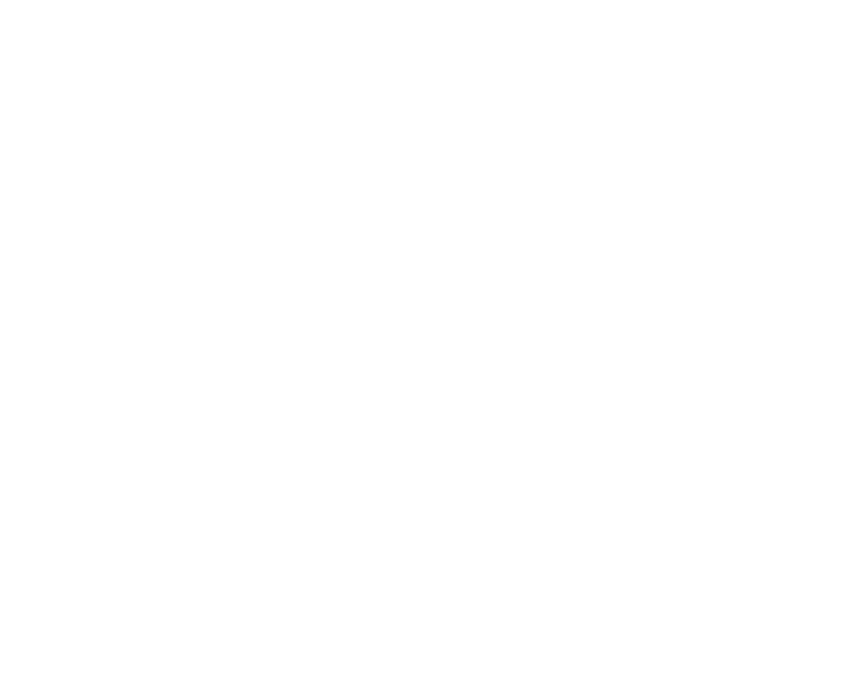
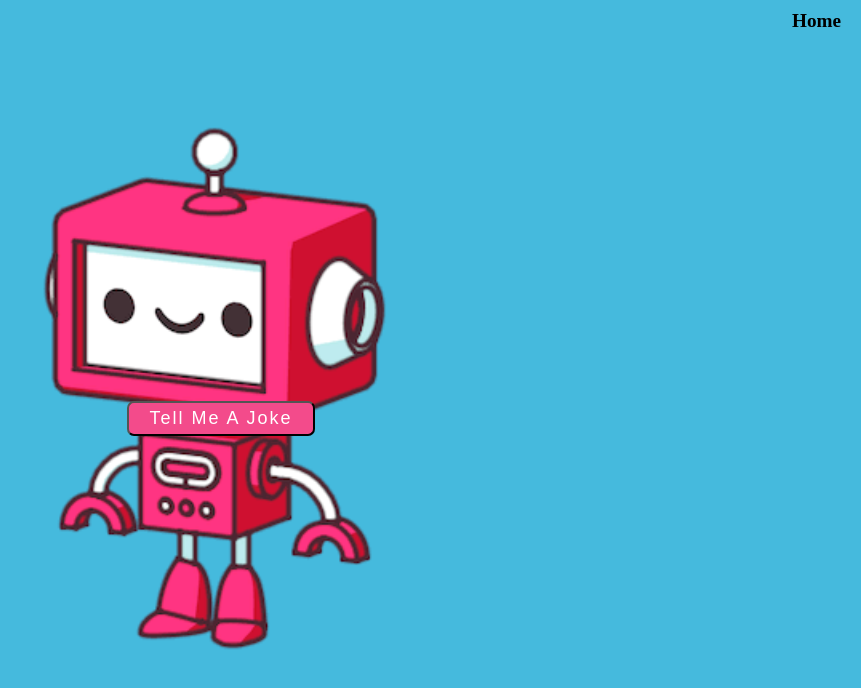
Before and after one commit to Narinder84/dream-projects, a React (Create React App) app: page /jokeTeller in a window 1280 px wide. Shown: the top 688 px of the page, without its empty margins (419-1280 px from the left). Built offline with nearby package versions, Linux system fonts and the light colour scheme.

Commit message:
adding project for joke teller

```diff
--- a/src/App.js
+++ b/src/App.js
@@ -4,6 +4,7 @@
 import QuoteGenerator from './components/quoteGenerator/quoteGenerator.component';
 import InfiScroll from './components/infiScroll/infi.scroll';
 import Picture from './components/pictureInPicture/pictureInPicture';
+import JockTeller from './components/jockTeller/jockTeller';
 
 import './App.css';
 
@@ -15,6 +16,7 @@
 				<Route exact path='/quote' component={QuoteGenerator} />
 				<Route exact path='/infiniteScroll' component={InfiScroll} />
 				<Route exact path='/picture' component={Picture} />
+				<Route exact path='/jokeTeller' component={JockTeller} />
 			</Switch>
 		</div>
 	);
--- /dev/null
+++ b/src/components/jockTeller/jockTeller.js
@@ -0,0 +1,90 @@
+/** @format */
+
+import React from 'react';
+import { getJock } from './jockTeller.utills';
+import './jockTeller.style.css';
+
+class JockTeller extends React.Component {
+	constructor(props) {
+		super(props);
+		this.state = {
+			voices: [],
+			joke: 'Hey HOW ARE YOU ! I can tel you a joke',
+		};
+
+		this.voiceList = React.createRef();
+		this.button = React.createRef();
+	}
+
+	componentDidMount() {
+		const getVoicesList = () => {
+			const voices = window.speechSynthesis.getVoices();
+			this.setState({ voices: voices });
+		};
+		getVoicesList();
+
+		if (speechSynthesis !== undefined) {
+			speechSynthesis.onvoiceschanged = getVoicesList;
+		}
+		console.log('mount======');
+		window.addEventListener('load', (event) => {
+			console.log('page is fully loaded');
+
+			this.handelLoad();
+		});
+	}
+	handelLoad = async () => {
+		let toSpeek = new SpeechSynthesisUtterance(this.state.joke);
+
+		// toSpeek.voice = this.state.voices[0];
+		let tts = window.speechSynthesis;
+		tts.speak(toSpeek);
+	};
+	handelClick = async () => {
+		const joke = await getJock();
+		console.log(joke);
+		this.setState(
+			() => ({ joke: joke }),
+			() => {
+				let toSpeek = new SpeechSynthesisUtterance(this.state.joke);
+
+				// toSpeek.voice = this.state.voices[0];
+				let tts = window.speechSynthesis;
+				tts.speak(toSpeek);
+			},
+		);
+	};
+	render() {
+		return (
+			<div className='container' onLoad={this.handelLoad}>
+				<div className='home-container'>
+					<a href='/'>Home</a>
+				</div>
+				<div className='robot' />
+				<div className='jock-page'>
+					<audio id='audio' controls hidden></audio>
+					{/* <span id='voice-list'>
+						<span id='voice-list'>Select Voice : </span>
+						<select ref={this.voiceList} id='to-select'>
+							{this.state.voices
+								? this.state.voices.map((voice, indx) => (
+										<option
+											key={indx}
+											data-lang={voice.lang}
+											data-name={voice.name}>
+											{voice.name}
+										</option>
+								  ))
+								: null}
+						</select>
+					</span> */}
+
+					<button ref={this.button} onClick={this.handelClick} id='button'>
+						Tell Me A Joke
+					</button>
+				</div>
+			</div>
+		);
+	}
+}
+export default JockTeller;
--- /dev/null
+++ b/src/components/jockTeller/jockTeller.style.css
@@ -0,0 +1,60 @@
+/** @format */
+@import url('https://fonts.googleapis.com/css2?family=Titillium+Web:wght@200&display=swap');
+.container {
+	font-family: Titillium + Web, sans-serif;
+	display: flex;
+	flex-direction: column;
+	height: 100vh;
+	box-sizing: border-box;
+	height: 100vh;
+	background: url('./robot.gif');
+	background-size: cover;
+	background-repeat: no-repeat;
+	background-position: left;
+}
+
+.jock-page {
+	box-sizing: border-box;
+
+	height: 100%;
+	display: flex;
+	flex-direction: column;
+	justify-content: center;
+	align-items: center;
+}
+
+.jock-page button {
+	letter-spacing: 2px;
+	font-weight: 500;
+	font-family: Titillium + Web, sans-serif;
+	cursor: pointer;
+	padding: 5px 20px;
+	margin-top: 5px;
+	font-size: large;
+	text-align: center;
+	border-radius: 7px;
+	outline: none;
+	background-color: #f34b8b;
+	color: white;
+}
+#voice-list {
+	display: flex;
+	justify-content: space-between;
+
+	font-size: 1.4rem;
+	font-weight: 700;
+	width: 30%;
+}
+#voice-text {
+	letter-spacing: 1px;
+	font-weight: 700;
+	font-family: Titillium, sans-serif;
+}
+#to-select {
+	width: 70%;
+}
+@media screen and (max-width: 812px) {
+	.container {
+		background-position: bottom;
+	}
+}
--- /dev/null
+++ b/src/components/jockTeller/jockTeller.utills.js
@@ -0,0 +1,17 @@
+/** @format */
+export const getJock = async () => {
+	const urlApi =
+		'https://v2.jokeapi.dev/joke/Programming?blacklistFlags=nsfw,religious,political,racist,sexist,explicit';
+	let joke = ' ';
+	try {
+		const response = await fetch(urlApi);
+		const data = await response.json();
+		if (data.setup) {
+			joke = `${data.setup}....${data.delivery}`;
+			return joke;
+		} else {
+			joke = data.joke;
+			return joke;
+		}
+	} catch (error) {}
+};
--- a/src/components/navigation/navigation.component.js
+++ b/src/components/navigation/navigation.component.js
@@ -7,6 +7,7 @@
 			<a href='quote'>Quote Generator</a>
 			<a href='infiniteScroll'>Infinite Scroll</a>
 			<a href='picture'>Picture in Picture</a>
+			<a href='jokeTeller'>JokeTeller</a>
 		</div>
 	);
 };
```
Also changed, not shown: src/components/jockTeller/robot.gif (added).
